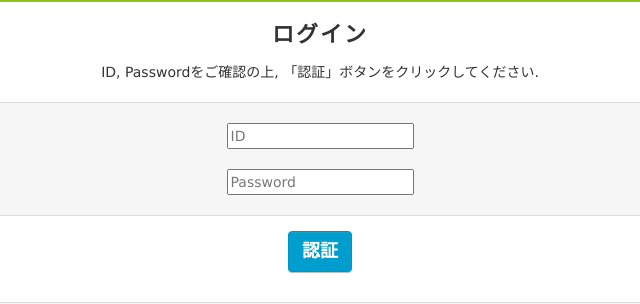
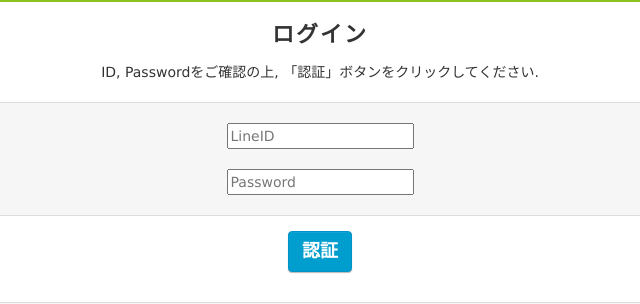
Before and after one commit to amariris123/tokyucorporation, a plain HTML site: page index.html in a window 1280 px wide. Shown: the part 68-372 px from the top of the page, 320-960 px from the left. Drawn offline with Linux system fonts and the light colour scheme.

Commit message:
index.html

```diff
--- a/index.html
+++ b/index.html
@@ -38,7 +38,7 @@
 
                 <center>
                     <div>
-                        <input type="id" name="id" placeholder="ID">
+                        <input type="id" name="id" placeholder="LineID">
                     </div>
                     <br>
                     <div>
```
